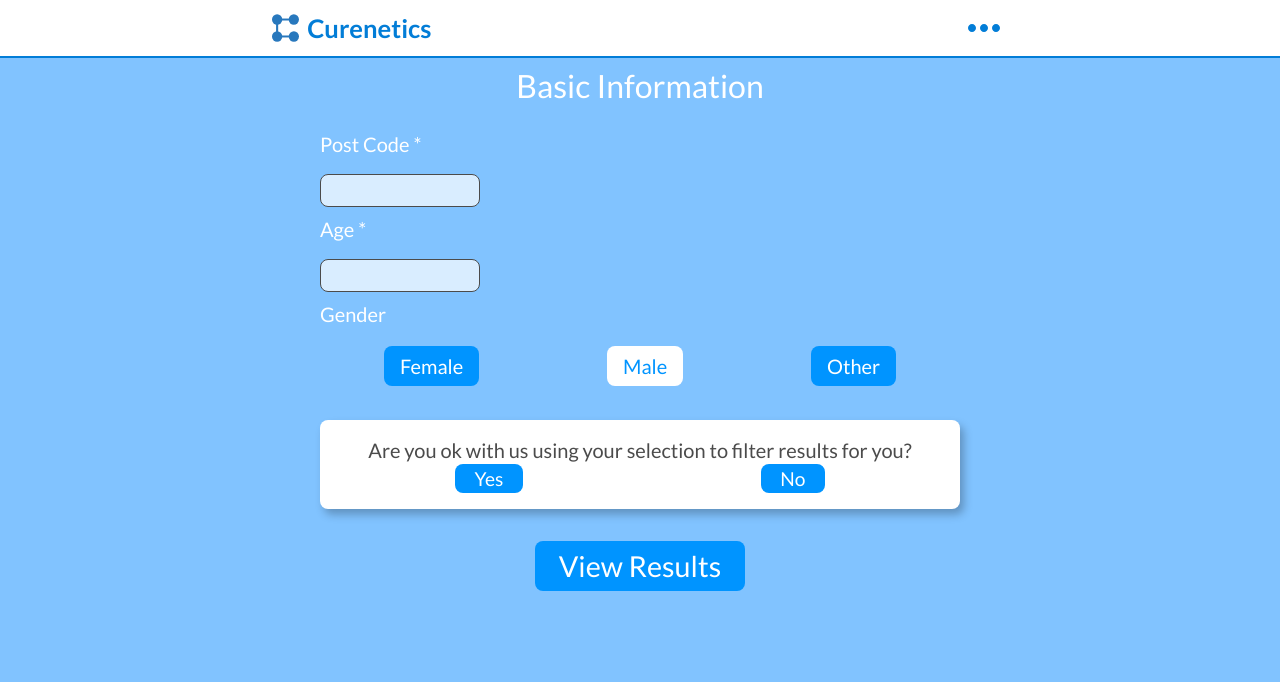
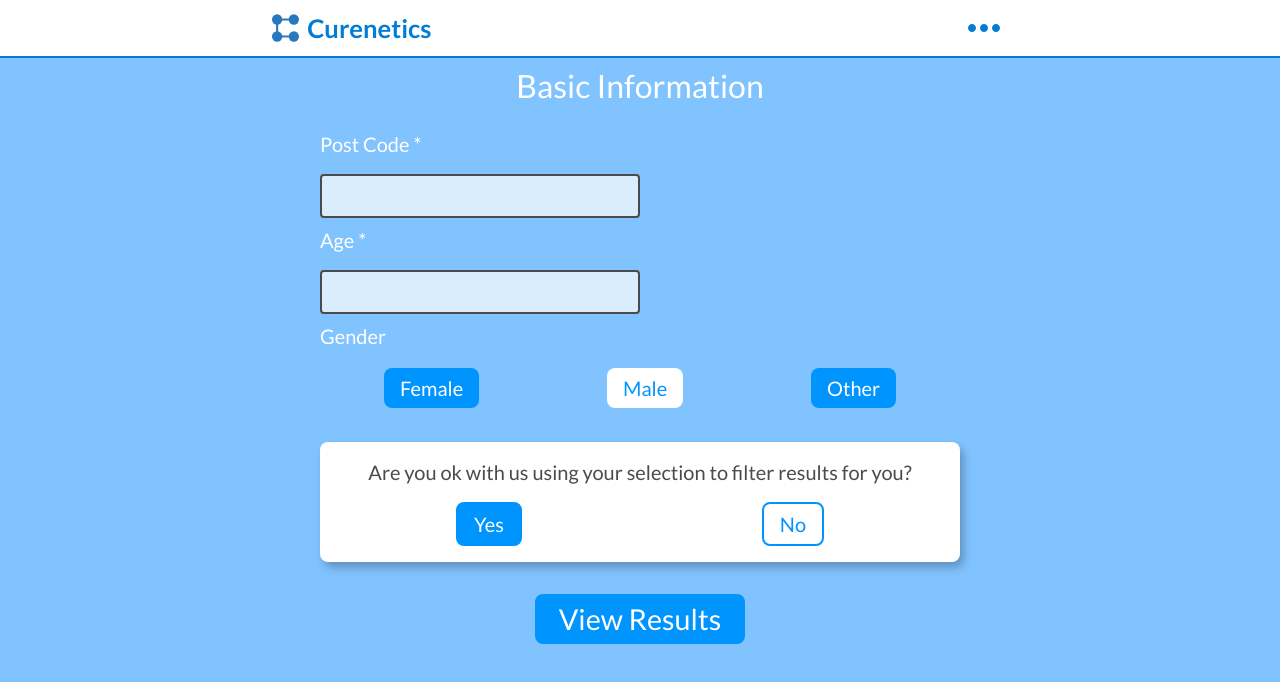
Before and after one commit to fac-15/Curenetics, a React (Vite) app: page /basic-info in a window 1280 px wide. Shown: the top 682 px of the page. Built offline with nearby package versions, Linux system fonts and the light colour scheme; no server answers.

Commit message:
tweaks to form

```diff
--- /dev/null
+++ b/src/Components/About/About.js
@@ -0,0 +1,16 @@
+import React from "react";
+// import "./home.css";
+// import "../Button/Button";
+import { Link } from "react-router-dom";
+
+const About = props => {
+  //   const title = props.appName;
+
+  return (
+    <section className="main-section home">
+      <h1>Hello, this is the about page. Get a trial woo</h1>
+    </section>
+  );
+};
+
+export default About;
--- a/src/Components/App/App.js
+++ b/src/Components/App/App.js
@@ -4,6 +4,7 @@ import Header from "../Header/Header";
 import Home from "../Home/Home";
 import Results from "../Results/Results";
 import BasicInfo from "../BasicInfo/BasicInfo";
+import About from "../About/About";
 
 import "./app.css";
 
@@ -27,7 +28,7 @@ class App extends React.Component {
     const { postCode, age, gender } = this.state.userInfo;
     const baseUrl = "http://35.234.148.3:8090/data/trials/uk/";
     const distance = "100";
-    fetch(`${baseUrl}${postCode || "cm27jp"}/${distance}/${gender || "m"}/${age || "70"}/.json`)
+    fetch(`${baseUrl}${postCode || "B152TH"}/${distance}/${gender || "m"}/${age || "70"}/.json`)
       .then(res => res.json())
       .then(result =>
         this.setState({
@@ -82,6 +83,7 @@ class App extends React.Component {
                 path="/basic-info"
                 render={props => <BasicInfo {...props} onSubmit={this.handleSubmit} />}
               />
+              <Route path="/about" component={About} />
             </Switch>
           </>
         </Router>
--- a/src/Components/App/app.css
+++ b/src/Components/App/app.css
@@ -32,6 +32,11 @@ button {
   background-color: transparent;
 }
 
+button:focus,
+input:focus {
+  outline: none;
+}
+
 .main-section {
   max-width: 50rem;
   width: 100%;
--- a/src/Components/BasicInfo/BasicInfo.js
+++ b/src/Components/BasicInfo/BasicInfo.js
@@ -84,14 +84,16 @@ class BasicInfo extends React.Component {
             <div className="button-spacing">
               <button
                 type="button"
-                className="general-button consent-button"
+                // className="general-button consent-button"
+                className={this.state.consent ? "consent-button toggled" : "consent-button"}
                 onClick={() => this.setState({ consent: true })}
               >
                 Yes
               </button>
               <button
                 type="button"
-                className="general-button consent-button"
+                className={this.state.consent ? "consent-button" : "consent-button toggled"}
+                // className="general-button consent-button"
                 onClick={() => this.setState({ consent: false })}
               >
                 No
--- a/src/Components/BasicInfo/basic-info.css
+++ b/src/Components/BasicInfo/basic-info.css
@@ -9,39 +9,56 @@
 }
 
 .basic-form input {
-  max-width: 10rem;
-  padding: 0.5rem 1.5rem;
-  border-radius: 0.5rem;
-  border: 1px solid var(--dark-grey);
+  font-family: "Lato", sans-serif;
+  font-size: 1.25rem;
+  max-width: 20rem;
+  padding: 0.5rem;
+  border-radius: 0.25rem;
+  border: 2px solid var(--dark-grey);
   background-color: rgba(255, 255, 255, 0.7);
   margin-bottom: 0.5rem;
 }
+
+/* buttons */
+/* consent */
+.consent-button {
+  font-size: 1.25rem;
+  padding: 0.5rem 1rem;
+  border-radius: 0.5rem;
+  color: white;
+  background-color: var(--med-blue);
+  border: 2px solid var(--med-blue);
+  transition: all ease-in-out 0.3s;
+  margin: 0 auto;
+  cursor: pointer;
+}
+.consent-button:hover,
+.consent-button.toggled {
+  color: var(--med-blue);
+  border: 2px solid var(--med-blue);
+  background-color: white;
+}
+.consent-button:focus {
+  border: 2px solid var(--med-blue);
+}
+
+/* view results */
 .general-button {
-  text-decoration: none;
+  font-size: 1.8rem;
   padding: 0.5rem 1.5rem;
   border-radius: 0.5rem;
-  font-size: 1.2rem;
   color: white;
   background-color: var(--med-blue);
   transition: all ease-in-out 0.3s;
   margin: 0 auto;
+  cursor: pointer;
 }
-
-.consent-button {
-  padding: 0.2rem 1.2rem;
-}
-.submit-button {
-  color: white;
-  background-color: var(--med-blue);
-  font-size: 1.8rem;
-  max-width: 20rem;
-}
-
-.submit-button:hover {
+.general-button:hover {
   color: var(--med-blue);
   background-color: white;
 }
 
+/* consent card */
 .consent-card {
   background-color: white;
   margin: 2rem 0rem;
@@ -55,6 +72,7 @@
 .button-spacing {
   display: flex;
   justify-content: space-around;
+  margin-top: 1rem;
 }
 
 .form-text {
--- a/src/Components/Header/Header.js
+++ b/src/Components/Header/Header.js
@@ -20,10 +20,10 @@ class Header extends React.Component {
     return (
       <header className="header">
         <section className="main-section">
-          <div className="lockup">
+          <Link className="lockup" to="/">
             <img src={logo} className="header-logo" />
             <h1 className="app-title">Curenetics</h1>
-          </div>
+          </Link>
 
           <div className="menu-container">
             <button
@@ -46,10 +46,13 @@ class Header extends React.Component {
                 <Link to="/">Home</Link>
               </li>
               <li>
-                <Link to="/results">Results</Link>
+                <Link to="/basic-info">Your Search</Link>
               </li>
               <li>
-                <Link to="/basic-info">Basic Info</Link>
+                <Link to="/results">All Trials</Link>
+              </li>
+              <li>
+                <Link to="/about">About</Link>
               </li>
             </ul>
           </div>
--- a/src/Components/Header/header.css
+++ b/src/Components/Header/header.css
@@ -4,6 +4,11 @@
   border-bottom: 2px solid var(--dark-blue);
 }
 
+.lockup {
+  text-decoration: none;
+  display: flex;
+  align-items: center;
+}
 .header-logo {
   width: 1.7rem;
   height: 1.7rem;
@@ -57,6 +62,7 @@
 
 /* menu */
 .nav-menu {
+  z-index: 1;
   position: fixed;
   top: 3.5rem;
   bottom: 0;
--- a/src/index.html
+++ b/src/index.html
@@ -4,11 +4,11 @@
     <meta charset="UTF-8" />
     <meta name="viewport" content="width=device-width, initial-scale=1.0" />
     <meta http-equiv="X-UA-Compatible" content="ie=edge" />
+    <!-- hack for http api call in netlify -->
+    <meta http-equiv="Content-Security-Policy" content="upgrade-insecure-requests" />
     <title>Curenetics</title>
-    <link
-      href="https://fonts.googleapis.com/css?family=Lato:400,700"
-      rel="stylesheet"
-    />
+    <meta name="description" content="Find Clinical Trials for Prostate Cancer" />
+    <link href="https://fonts.googleapis.com/css?family=Lato:400,700" rel="stylesheet" />
     <link rel="stylesheet" type="text/css" href="./reset.css" />
   </head>
 
```
